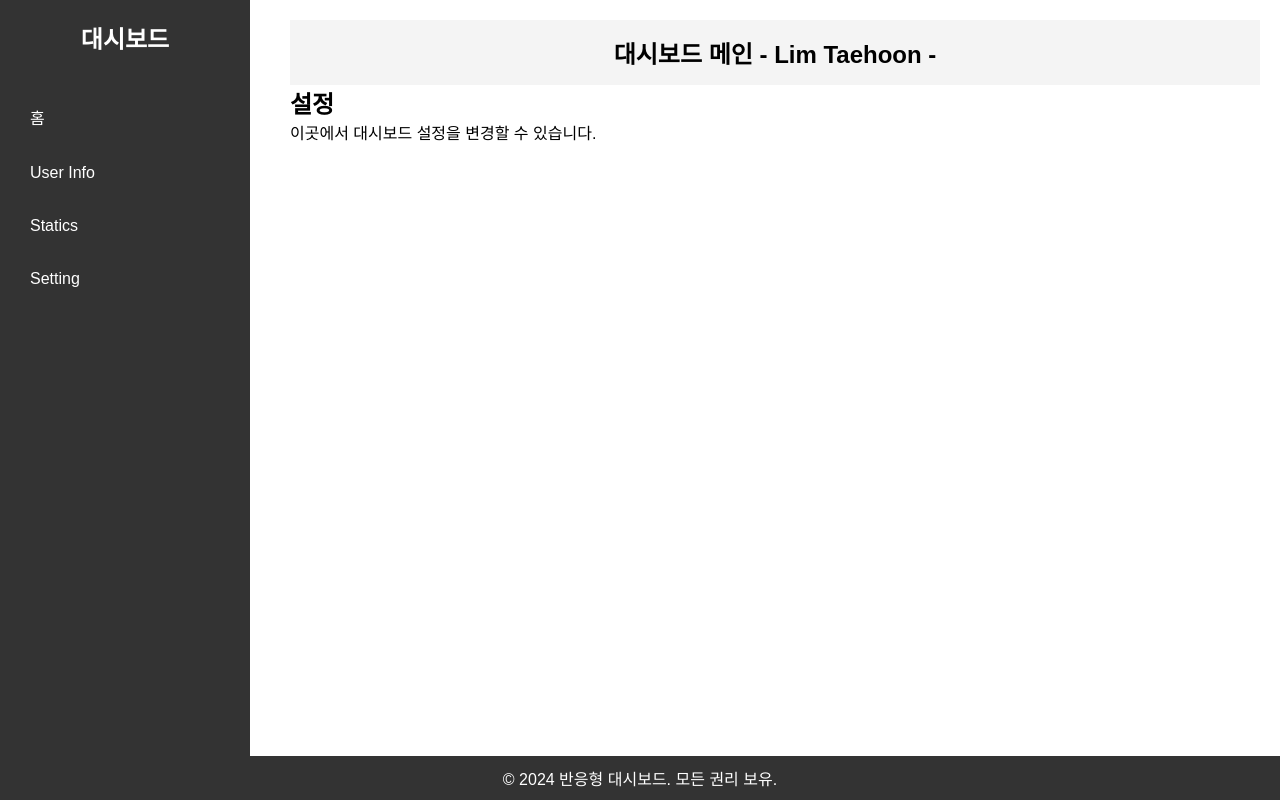
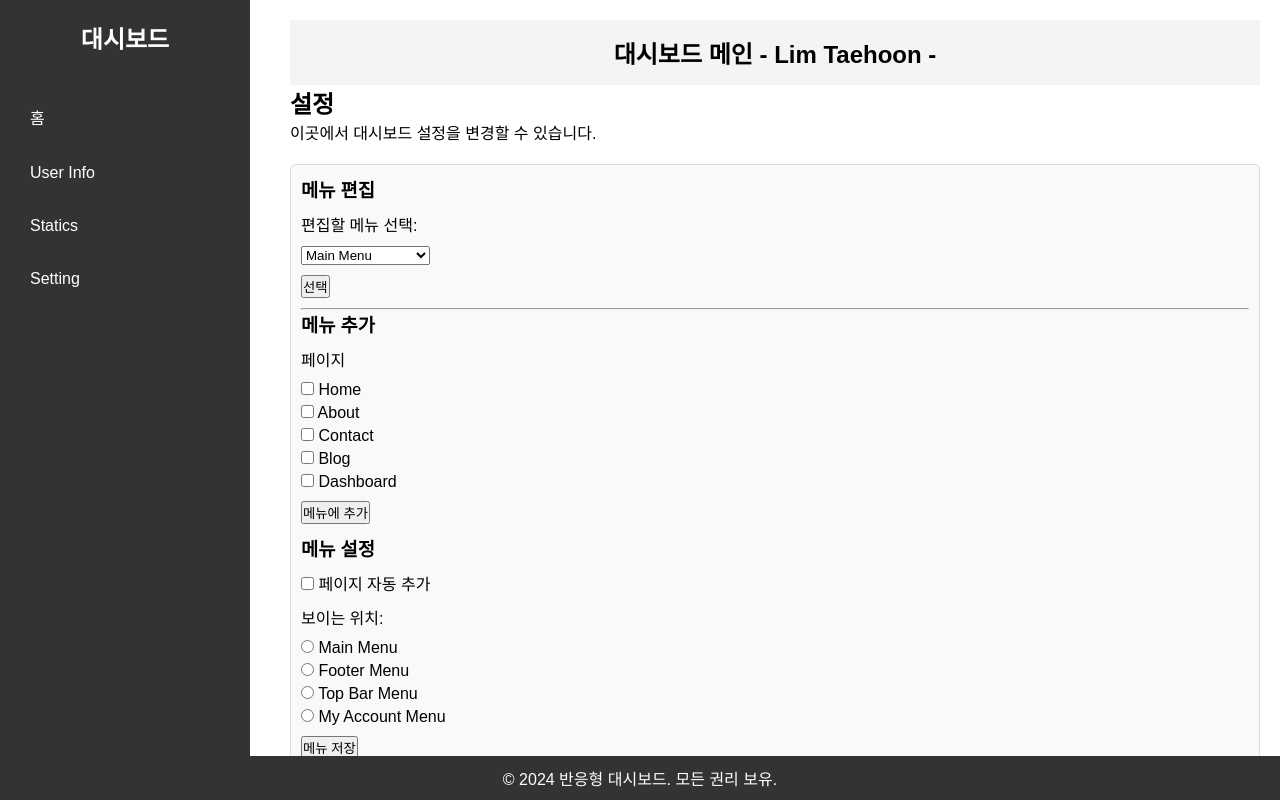
Before and after one commit to zizicreta/RAG, a plain HTML site: page index.html in a window 1280 px wide. Both pictures are taken after a click on the link "Setting". Drawn offline with nearby package versions, Linux system fonts and the light colour scheme.

Commit message:
setting menu update

```diff
--- a/index.html
+++ b/index.html
@@ -89,11 +89,65 @@
             <h2>통계</h2>
             <p>대시보드 통계 페이지입니다.</p>
         </div>
-
+<!---
         <div id="settings" class="page-content">
             <h2>설정</h2>
             <p>이곳에서 대시보드 설정을 변경할 수 있습니다.</p>
         </div>
+-->
+
+<!--- Menu Updated --->
+<div id="settings" class="page-content">
+    <h2>설정</h2>
+    <p>이곳에서 대시보드 설정을 변경할 수 있습니다.</p>
+
+    <div class="menu-settings">
+        <h3>메뉴 편집</h3>
+
+        <label for="menu-select">편집할 메뉴 선택:</label>
+        <select id="menu-select">
+            <option value="main">Main Menu</option>
+            <option value="footer">Footer Menu</option>
+            <option value="top">Top Bar Menu</option>
+            <option value="account">My Account Menu</option>
+        </select>
+        <button type="button">선택</button>
+
+        <hr>
+
+        <h3>메뉴 추가</h3>
+        <div class="menu-add">
+            <label>페이지</label>
+            <ul>
+                <li><input type="checkbox"> Home</li>
+                <li><input type="checkbox"> About</li>
+                <li><input type="checkbox"> Contact</li>
+                <li><input type="checkbox"> Blog</li>
+                <li><input type="checkbox"> Dashboard</li>
+            </ul>
+            <button type="button">메뉴에 추가</button>
+        </div>
+
+        <h3>메뉴 설정</h3>
+        <label><input type="checkbox"> 페이지 자동 추가</label>
+        <div>
+            <label>보이는 위치:</label>
+            <ul>
+                <li><input type="radio" name="position" value="main"> Main Menu</li>
+                <li><input type="radio" name="position" value="footer"> Footer Menu</li>
+                <li><input type="radio" name="position" value="top"> Top Bar Menu</li>
+                <li><input type="radio" name="position" value="account"> My Account Menu</li>
+            </ul>
+        </div>
+        <button type="button">메뉴 저장</button>
+    </div>
+</div>
+
+<!--- updated --->
+
+
+
+
     </div>
 
     <!-- 푸터 -->
--- a/style.css
+++ b/style.css
@@ -135,3 +135,32 @@ footer {
         align-items: center;
     }
 }
+
+/* setting menu attribute appended */
+.menu-settings {
+    margin-top: 20px;
+    padding: 10px;
+    border: 1px solid #ddd;
+    border-radius: 5px;
+    background-color: #f9f9f9;
+}
+
+.menu-settings h3 {
+    margin-top: 0;
+}
+
+.menu-settings label, .menu-settings select, .menu-settings button {
+    display: block;
+    margin: 10px 0;
+}
+
+.menu-add ul, .menu-settings ul {
+    list-style: none;
+    padding-left: 0;
+}
+
+.menu-add ul li, .menu-settings ul li {
+    margin-bottom: 5px;
+}
+
+/* setting menu attribute appended */
```
